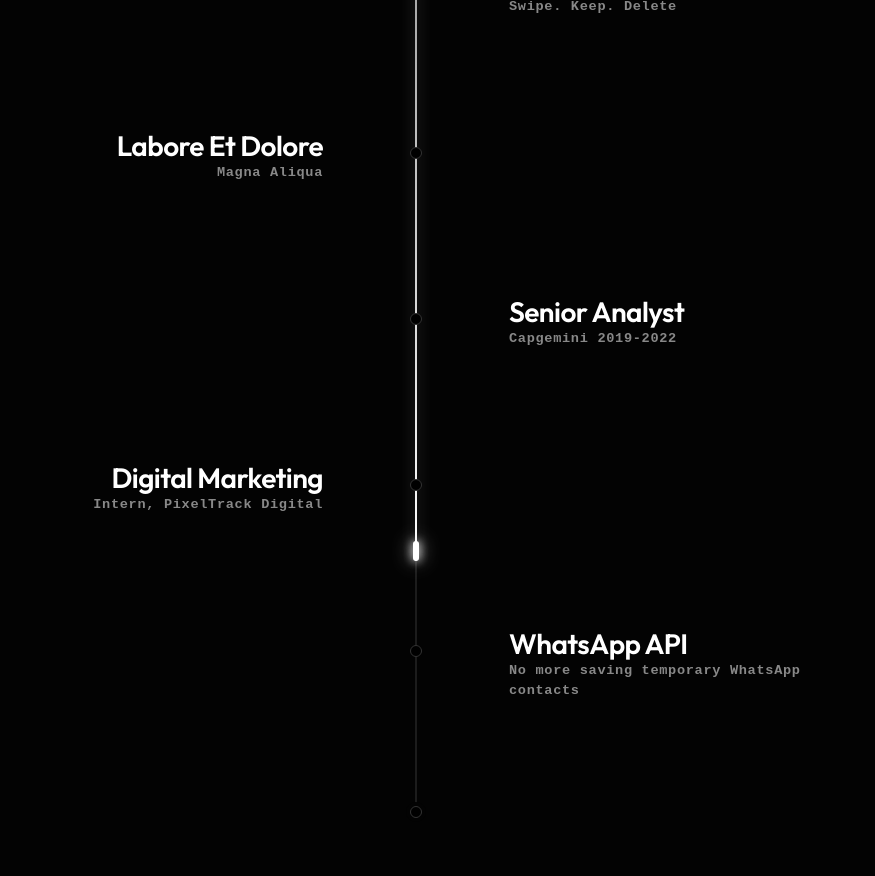
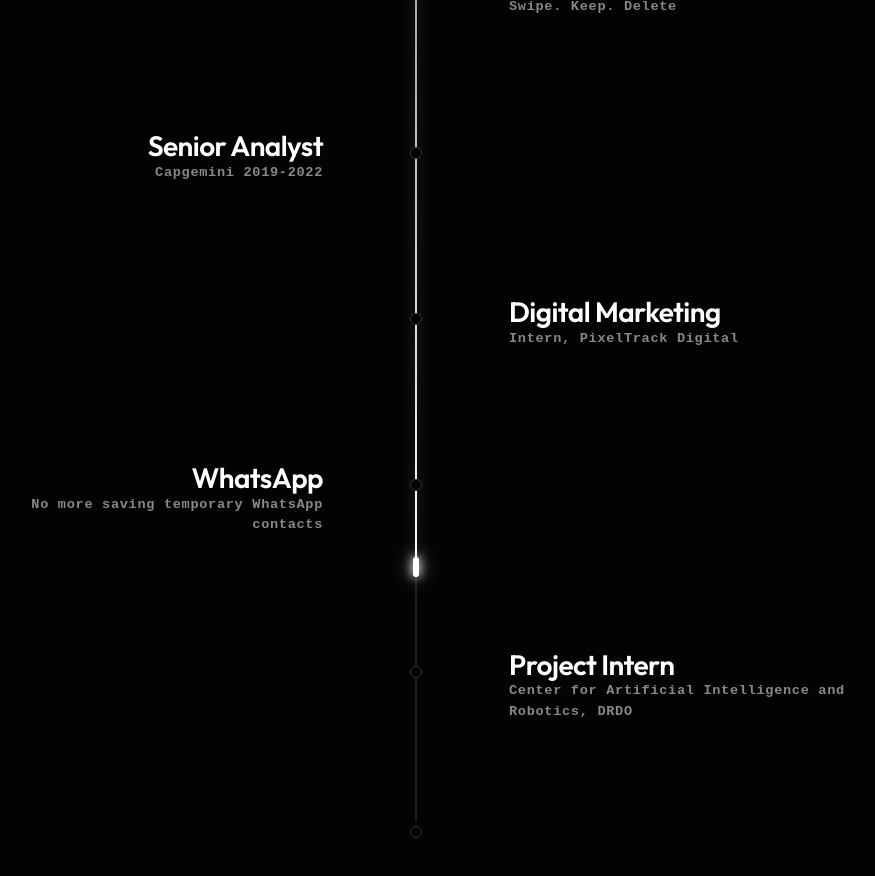
Before and after one commit to whysokara/Port, a React (Vite) app: page / in a window 1280 px wide. Shown: the part 1020-1896 px from the top of the page, without its empty margins (224-1099 px from the left). Built offline with nearby package versions, Linux system fonts and the light colour scheme.

Commit message:
updated stack section

```diff
--- a/src/components/BentoCard.css
+++ b/src/components/BentoCard.css
@@ -13,6 +13,35 @@
     position: relative;
     cursor: pointer;
     /* Interaction hint */
+}
+
+/* Preview Tooltip */
+.preview-tooltip {
+    position: absolute;
+    top: -230px;
+    left: 0;
+    width: 320px;
+    height: 200px;
+    opacity: 0;
+    pointer-events: none;
+    transition: opacity var(--transition-normal);
+    z-index: 1000;
+    border: 1px solid var(--border-normal);
+    border-radius: var(--radius-md);
+    overflow: hidden;
+    box-shadow: 0 10px 40px rgba(0, 0, 0, 0.5);
+    background: var(--bg-color);
+}
+
+.preview-tooltip img {
+    width: 100%;
+    height: 100%;
+    object-fit: cover;
+    object-position: top;
+}
+
+.card-header-group:hover .preview-tooltip {
+    opacity: 1;
 }
 
 .card-icon-wrapper {
@@ -145,22 +174,21 @@
     gap: var(--space-sm);
     font-size: var(--text-sm);
     color: var(--color-white);
-    text-decoration: none;
-    border: 1px solid var(--border-normal);
-    padding: var(--space-sm) var(--space-md);
-    border-radius: var(--radius-none);
-    /* Sharp corners to match portfolio design */
-    background: var(--bg-overlay-medium);
+    text-decoration: underline;
+    text-underline-offset: 4px;
+    text-decoration-thickness: 1px;
+    padding: var(--space-xs) 0;
+    background: transparent;
+    border: none;
     transition: all var(--transition-smooth);
     font-weight: 500;
 }
 
 .mini-link:hover {
-    background: var(--color-white);
-    color: var(--color-black);
-    border-color: var(--color-white);
+    color: var(--color-white);
     transform: translateY(-2px);
-    box-shadow: 0 5px 15px rgba(255, 255, 255, 0.1);
+    text-decoration-thickness: 2px;
+    opacity: 1;
 }
 
 /* MOBILE TYPOGRAPHY TWEAKS */
--- a/src/components/BentoCard.jsx
+++ b/src/components/BentoCard.jsx
@@ -5,7 +5,7 @@ import { ArrowUpRight } from 'lucide-react';
 import './BentoCard.css';
 
 const BentoCard = ({ item }) => {
-    const { type, title, subtitle, description, icon: Icon, links, tags } = item;
+    const { type, title, subtitle, description, icon: Icon, links, tags, previewUrl } = item;
 
     if (type === 'social-strip') {
         return (
@@ -22,6 +22,15 @@ const BentoCard = ({ item }) => {
     return (
         <div className={`bento-card ${type}`}>
             <div className="card-header-group">
+                {previewUrl && (
+                    <div className="preview-tooltip">
+                        <img
+                            src={`https://api.microlink.io/?url=${encodeURIComponent(previewUrl)}&screenshot=true&meta=false&embed=screenshot.url`}
+                            alt="Website Preview"
+                            loading="lazy"
+                        />
+                    </div>
+                )}
                 <div className="card-text-group">
                     <h3 className="card-title">{title}</h3>
                     <h4 className="card-subtitle">{subtitle}</h4>
--- a/src/components/Header.jsx
+++ b/src/components/Header.jsx
@@ -43,12 +43,19 @@ const Header = () => {
                 <div className="hero-tech-stack">
                     <span className="tech-label">STACK_</span>
                     <div className="tech-icons">
-                        <img src="https://cdn.simpleicons.org/react/ffffff" alt="React" title="React" />
-                        <img src="https://cdn.simpleicons.org/javascript/ffffff" alt="JavaScript" title="JavaScript" />
                         <img src="https://cdn.simpleicons.org/python/ffffff" alt="Python" title="Python" />
+                        <img src="https://cdn.simpleicons.org/apachespark/ffffff" alt="PySpark" title="PySpark" />
+                        <img src="https://cdn.simpleicons.org/postgresql/ffffff" alt="SQL" title="SQL" />
+                        <img src="https://cdn.simpleicons.org/figma/ffffff" alt="Figma" title="Figma" />
+                        <img src="https://cdn.simpleicons.org/databricks/ffffff" alt="Databricks" title="Databricks" />
+                        <img src="https://cdn.simpleicons.org/mixpanel/ffffff" alt="Mixpanel" title="Mixpanel" />
+                        <img src="https://cdn.simpleicons.org/bitcoin/ffffff" alt="Blockchain" title="Blockchain" />
+                        <img src="https://cdn.simpleicons.org/langchain/ffffff" alt="Langchain" title="Langchain" />
+                        <img src="https://cdn.simpleicons.org/apacheairflow/ffffff" alt="Airflow" title="Airflow" />
+                        {/* <img src="https://cdn.simpleicons.org/amazonaws/ffffff" alt="AWS" title="AWS" /> */}
                         <img src="https://cdn.simpleicons.org/solidity/ffffff" alt="Solidity" title="Solidity" />
-                        <img src="https://cdn.simpleicons.org/figma/ffffff" alt="Figma" title="Figma" />
                         <img src="https://cdn.simpleicons.org/git/ffffff" alt="Git" title="Git" />
+                        <img src="https://cdn.simpleicons.org/postman/ffffff" alt="Postman" title="Postman" />
                     </div>
                 </div>
             </motion.div>
--- a/src/data/portfolioData.js
+++ b/src/data/portfolioData.js
@@ -55,7 +55,8 @@ export const portfolioData = [
         subtitle: "Vibe Code - Lovable",
         description: "Ut enim ad minim veniam, quis nostrud exercitation ullamco laboris nisi ut aliquip.",
         links: [{ label: "SingleTxt", url: "http://singletxt.lovable.app" }],
-        tags: ["Lovable", "Antigravity"]
+        tags: ["Lovable", "Antigravity", "React"],
+        previewUrl: "http://singletxt.lovable.app"
     },
     {
         id: 'Leftover',
@@ -64,18 +65,19 @@ export const portfolioData = [
         title: "Leftover",
         subtitle: "Swipe. Keep. Delete",
         description: "Swipe-driven photo cleanup app for fast, intuitive gallery decluttering.",
-        links: [],
-        tags: ["Xcode", "Antigravity", "React"]
+        links: [{ label: "Demo Video", url: "https://drive.google.com/file/d/1zqARBTmfQ0m4DVdup50HXCc7UKVRXnEf/view?usp=sharing" }],
+        tags: ["Xcode", "Antigravity", "React"],
+        // previewUrl: "https://drive.google.com/file/d/1zqARBTmfQ0m4DVdup50HXCc7UKVRXnEf/view?usp=sharing"
     },
-    {
-        id: 'nocode',
-        type: 'small',
-        year: '2022',
-        title: "Labore Et Dolore",
-        subtitle: "Magna Aliqua",
-        description: "Excepteur sint occaecat cupidatat non proident, sunt in culpa qui officia.",
-        links: []
-    },
+    // {
+    //     id: 'nocode',
+    //     type: 'small',
+    //     year: '2022',
+    //     title: "Labore Et Dolore",
+    //     subtitle: "Magna Aliqua",
+    //     description: "Excepteur sint occaecat cupidatat non proident, sunt in culpa qui officia.",
+    //     links: []
+    // },
     {
         id: 'Capgemini',
         type: 'small',
@@ -85,7 +87,9 @@ export const portfolioData = [
         description: "Sed ut perspiciatis unde omnis iste natus error sit voluptatem accusantium doloremque laudantium.",
         links: [
             { label: "Experience Letter", url: "https://drive.google.com/file/d/1dOusQrAbmNE1CW1cd0tqiJxxGqaO7iCq/view?usp=sharing" }
-        ]
+        ],
+        previewUrl: "https://drive.google.com/file/d/1dOusQrAbmNE1CW1cd0tqiJxxGqaO7iCq/view?usp=sharing",
+        tags: ["SQL", "QlikSense", "Power BI", "Python"]
     },
     {
         id: 'digital marketing',
@@ -93,19 +97,38 @@ export const portfolioData = [
         year: '2020',
         title: "Digital Marketing",
         subtitle: "Intern, PixelTrack Digital",
-        description: "Nemo enim ipsam voluptatem quia voluptas sit aspernatur aut odit aut fugit.",
-        links: [{ label: "Certificate", url: "https://drive.google.com/file/d/1HM3mhewkepNuGzXoXbw2-HApDK2gXRMZ/view?usp=sharing" }]
+        description: "Totam rem aperiam, eaque ipsa quae ab illo inventore veritatis et quasi architecto beatae vitae dicta sunt explicabo.",
+        links: [
+            { label: "Certificate", url: "https://drive.google.com/file/d/1HM3mhewkepNuGzXoXbw2-HApDK2gXRMZ/view?usp=sharing" }
+        ],
+        previewUrl: "https://drive.google.com/file/d/1HM3mhewkepNuGzXoXbw2-HApDK2gXRMZ/view?usp=sharing",
+        tags: ["Website Hosting", "Payment Integration", "Facebook Ads"]
     },
     {
         id: 'WhatsApp',
         type: 'small',
         year: '2019',
-        title: "WhatsApp API",
+        title: "WhatsApp",
         subtitle: "No more saving temporary WhatsApp contacts",
         description: "Neque porro quisquam est, qui dolorem ipsum quia dolor sit amet, consectetur, adipisci velit.",
         links: [
             { label: "WhatsApp Plugin", url: "https://whytoadd.netlify.app" }
-        ]
+        ],
+        previewUrl: "https://whytoadd.netlify.app",
+        tags: ["React", "WhatsApp API"]
+    },
+    {
+        id: 'DRDO',
+        type: 'small',
+        year: '2018',
+        title: "Project Intern",
+        subtitle: "Center for Artificial Intelligence and Robotics, DRDO",
+        description: "Neque porro quisquam est, qui dolorem ipsum quia dolor sit amet, consectetur, adipisci velit.",
+        tags: ["Arduino", "Manipulator Arm", "Robotics"]
+        // links: [
+        //     { label: "WhatsApp Plugin", url: "https://whytoadd.netlify.app" }
+        // ],
+        // previewUrl: "https://whytoadd.netlify.app"
     },
     {
         id: 'socials',
```
